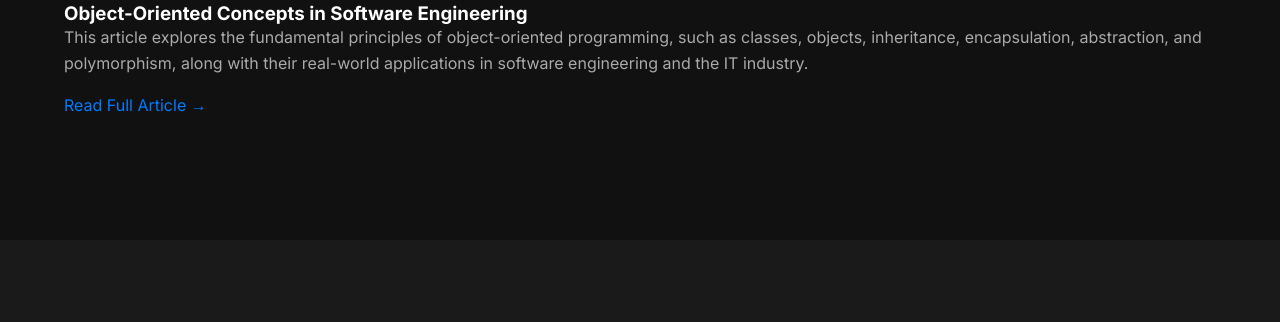
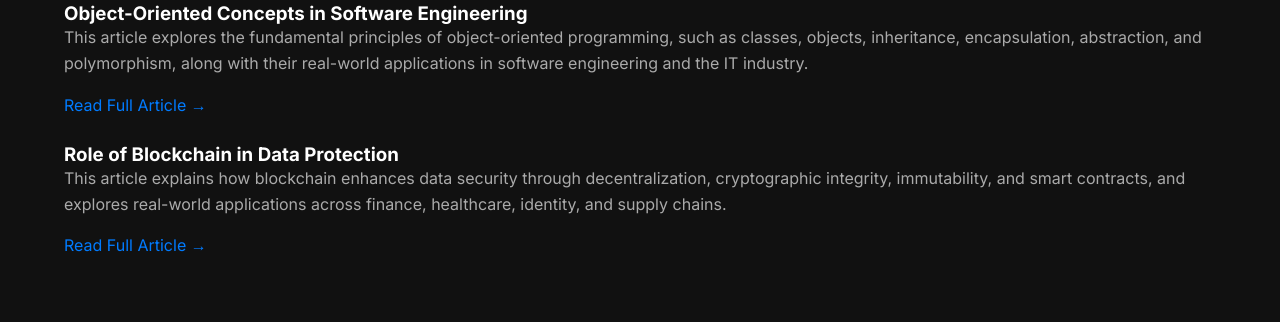
Before and after one commit to Swayam-2006/Swayam-portfolio, a plain HTML site: page index.html in a window 1280 px wide. Shown: the part 1370-1692 px from the top of the page. Drawn offline with Linux system fonts and the light colour scheme.

Commit message:
updated html

```diff
--- a/index.html
+++ b/index.html
@@ -61,9 +61,14 @@
     <a href="https://github.com/Swayam-2006/Swayam-portfolio/blob/main/articles/se_pm.md" target="_blank">Read Full Article &rarr;</a>
 </div><br>
 
+            <div class="article-card animate-on-scroll">
+    <h3>Role of Blockchain in Data Protection</h3>
+    <p>This article explains how blockchain enhances data security through decentralization, cryptographic integrity, immutability, and smart contracts, and explores real-world applications across finance, healthcare, identity, and supply chains.</p>
+    <a href="https://github.com/Swayam-2006/Swayam-portfolio/blob/main/articles/blockchain.md" target="_blank" rel="noopener noreferrer">Read Full Article &rarr;</a>
+</div><br>
 
 
-            </div>
+          </div>
         </section>
 
         <!-- === ABOUT SECTION === -->
```
